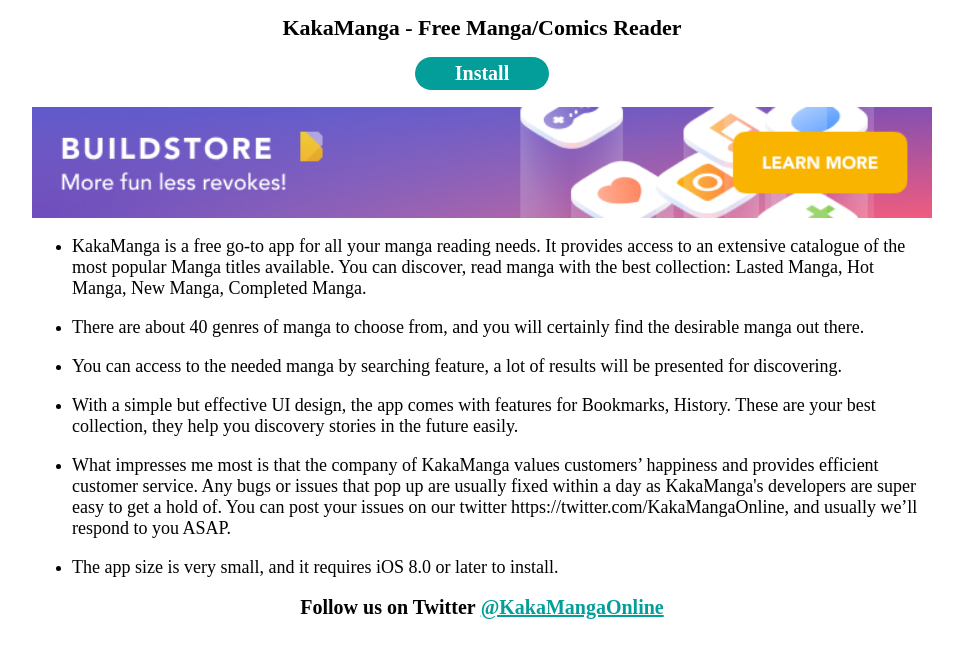
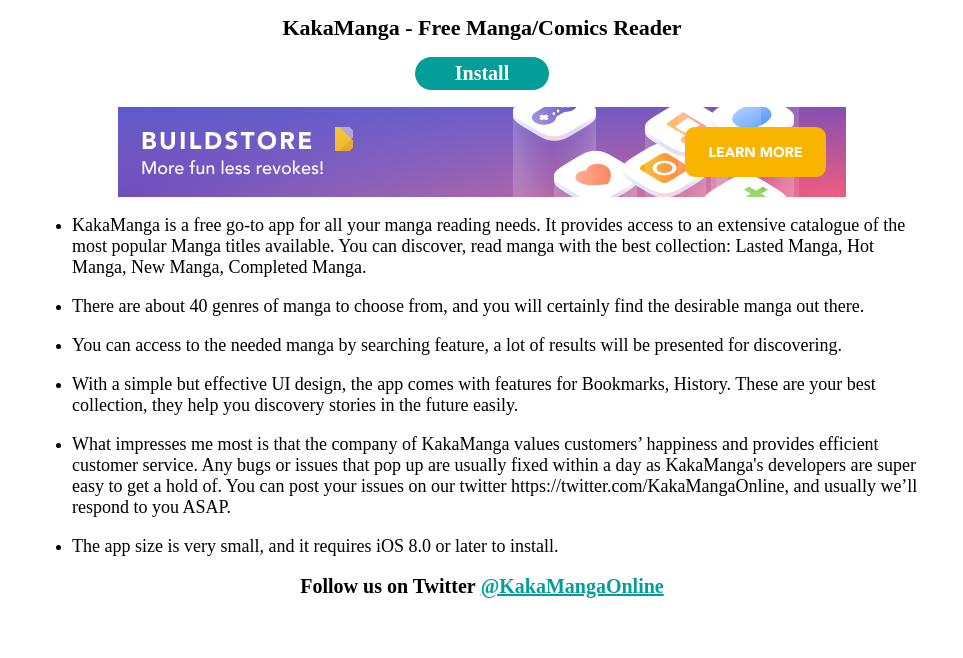
Before and after one commit to kakamanga/app, a plain HTML site: page install.html in a window 1280 px wide. Shown: the whole page, without its empty margins (158-1121 px from the left). Drawn offline with Linux system fonts and the light colour scheme.

Commit message:
Update install.html

```diff
--- a/install.html
+++ b/install.html
@@ -19,7 +19,7 @@
         }
 
         .build_store {
-            width: 100%;
+        	max-width:728px;
             display: block;
             margin-left: auto;
             margin-right: auto;
```
